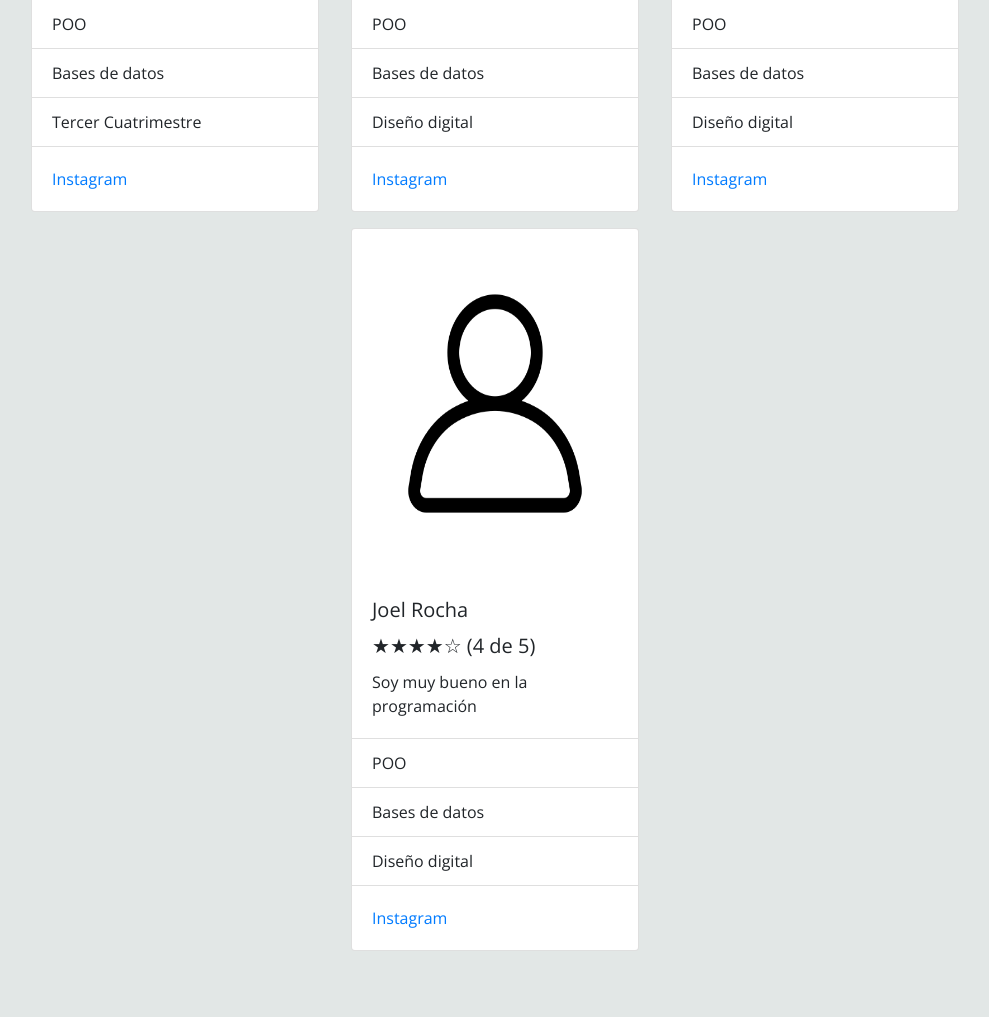
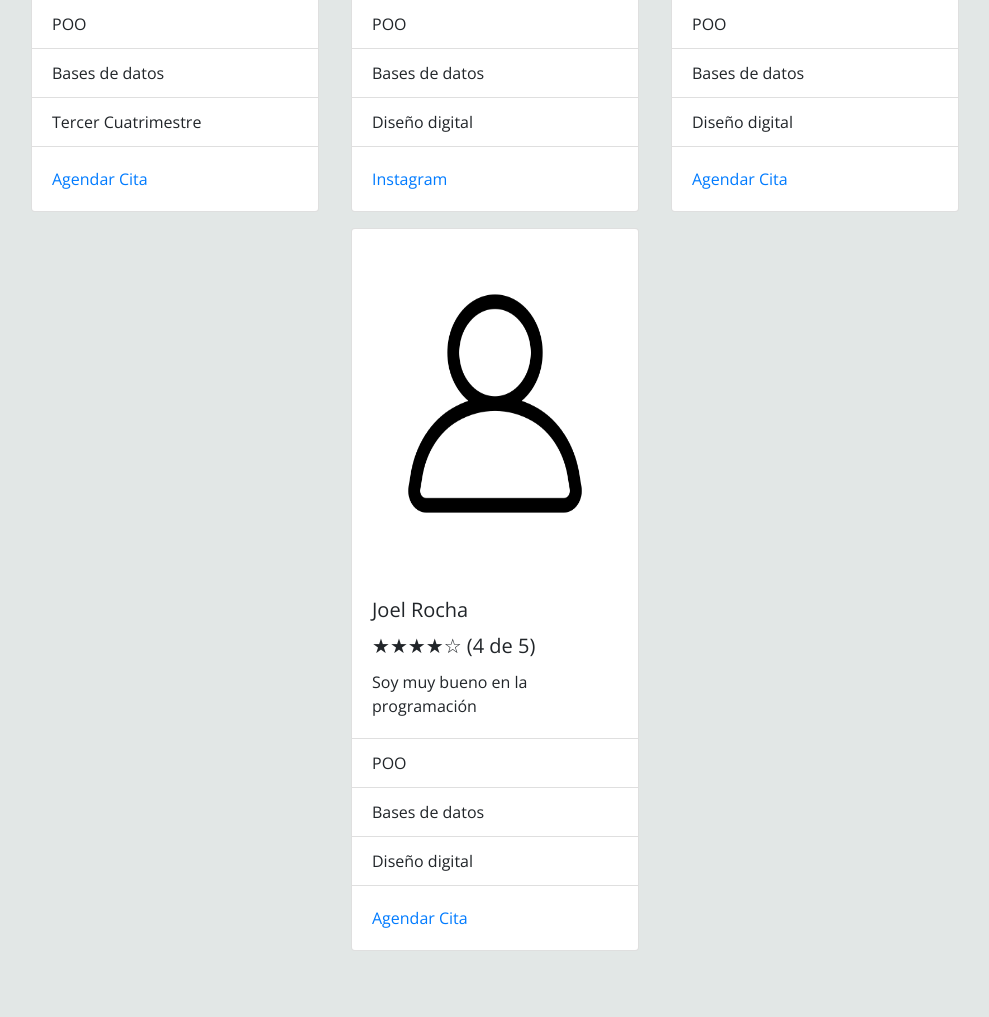
Before and after one commit to ChinitoPacas31/My-classmate, a Flask app: page / in a window 1280 px wide. Shown: the part 864-1881 px from the top of the page, without its empty margins (145-1134 px from the left). Run offline with Flask 3, Linux system fonts and the light colour scheme; some libraries are stand-ins or nearby versions.

Commit message:
pequeños movimientos
se movió

```diff
--- a/templates/index.html
+++ b/templates/index.html
@@ -265,7 +265,7 @@
             <li class="list-group-item">Tercer Cuatrimestre</li>
           </ul>
           <div class="card-body">
-            <a href="https://www.instagram.com/davld_j/?utm_source=ig_web_button_share_sheet" class="card-link">Instagram</a>
+            <a href="https://www.instagram.com/davld_j/?utm_source=ig_web_button_share_sheet" class="card-link">Agendar Cita</a>
           </div>
         </div>
 
@@ -301,7 +301,7 @@
             <li class="list-group-item">Diseño digital</li>
           </ul>
           <div class="card-body">
-            <a href="https://www.instagram.com/davld_j/?utm_source=ig_web_button_share_sheet" class="card-link">Instagram</a>
+            <a href="https://www.instagram.com/davld_j/?utm_source=ig_web_button_share_sheet" class="card-link">Agendar Cita</a>
           </div>
         </div>
 
@@ -319,7 +319,7 @@
             <li class="list-group-item">Diseño digital</li>
           </ul>
           <div class="card-body">
-            <a href="https://www.instagram.com/joel_rocha31?utm_source=ig_web_button_share_sheet&igsh=ZDNlZDc0MzIxNw==" class="card-link">Instagram</a>
+            <a href="https://www.instagram.com/joel_rocha31?utm_source=ig_web_button_share_sheet&igsh=ZDNlZDc0MzIxNw==" class="card-link">Agendar Cita</a>
           </div>
         </div>
       </div>
```
